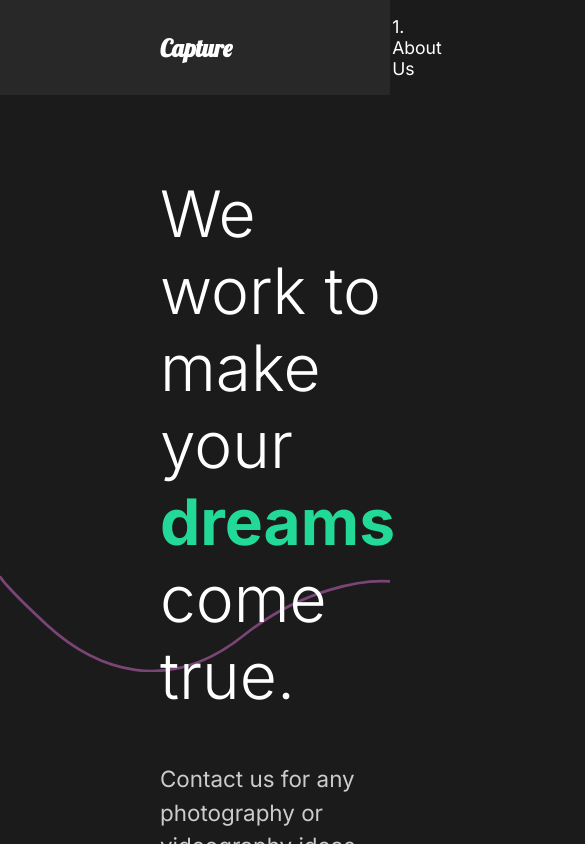
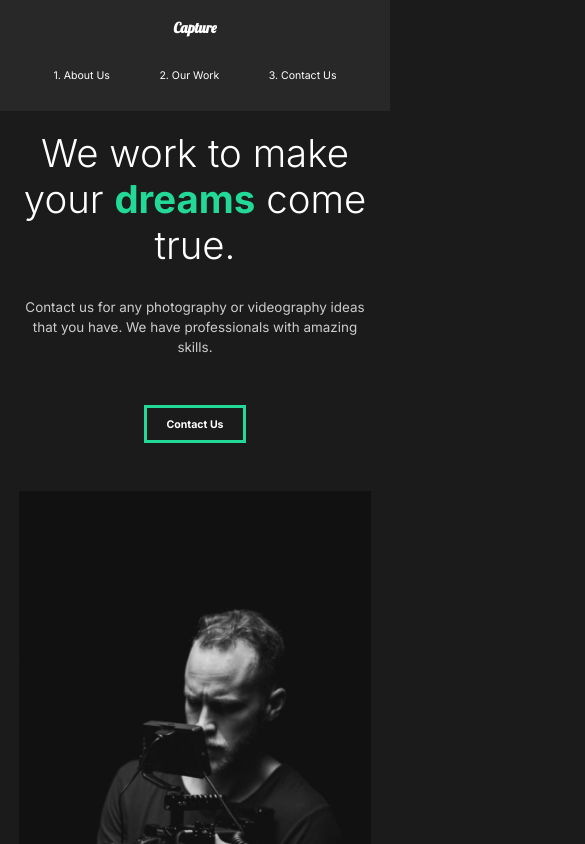
Before and after one commit to Limuthu/Capture-Portfolio, a React (Create React App) app: page / in a window 390 px wide. Shown: the top 844 px of the page, 585 px wide, since content can reach past the window. Built offline with nearby package versions, Linux system fonts and the light colour scheme.

Commit message:
20.Mobile

```diff
--- a/src/App.js
+++ b/src/App.js
@@ -22,6 +22,7 @@
   return (
     <div className="App">
       <GlobalStyle />
+
       <Nav />
       <AnimatePresence mode="wait">
         <Routes location={location} key={location.pathname} >
--- a/src/components/GlobalStyle.js
+++ b/src/components/GlobalStyle.js
@@ -6,6 +6,14 @@
     margin: 0;
     padding: 0;
     box-sizing: border-box;
+    overflow-x: hidden;
+}
+
+html{
+    @media (max-width:1700px) {
+        font-size: 60%;
+    }
+
 }
 
 body {
--- a/src/components/Nav.js
+++ b/src/components/Nav.js
@@ -49,7 +49,25 @@
         padding-left: 10rem;
         position: relative;
     }
-`
+
+    @media (max-width:1000px) {
+        flex-direction: column;
+        padding: 1rem 1rem;
+        #logo{
+            display: inline-block;
+            margin: 1rem;
+        }
+        ul{
+            padding: 2rem;
+            justify-content: space-around;
+            width: 100%;
+
+            li{
+                padding: 0;
+            }
+        }
+    }
+`;
 
 
 export default Nav;
--- a/src/components/ServicesSection.js
+++ b/src/components/ServicesSection.js
@@ -71,6 +71,9 @@
 const Cards = styled.div`
     display: flex;
     flex-wrap: wrap;
+    @media (max-width:1300px) {
+        justify-content: center;
+    }
 `;
 
 const Card = styled.div`
--- a/src/components/useScroll.js
+++ b/src/components/useScroll.js
@@ -4,7 +4,7 @@
 
 export const useScroll = () => {
     const controls = useAnimation(); // Call the hook correctly
-    const [element, view] = useInView({ threshold: 0.5 });
+    const [element, view] = useInView({ threshold: 0.3 });
 
     useEffect(() => {
         if (view) {
--- a/src/pages/ContactUs.js
+++ b/src/pages/ContactUs.js
@@ -41,11 +41,20 @@
     padding: 5rem 10rem;
     color: #353535;
     min-height: 90vh;
+    @media (max-width:1300px) {
+        padding: 2rem;
+        font-size: 1rem;
+
+    }
 `;
 
 const Title = styled.div`
     margin-bottom: 4rem;
     color: black;
+    @media (max-width:1300px) {
+        margin-top: 5rem;
+
+    }
 `;
 
 const Hide = styled.div `
--- a/src/pages/MovieDetail.js
+++ b/src/pages/MovieDetail.js
@@ -76,6 +76,11 @@
     margin: 5rem 10rem;
     align-items: center;
     justify-content: space-around;
+    @media (max-width:1300px) {
+        display: block;
+        margin: 2rem 2rem;
+
+    }
 `
 
 const AwardStyle = styled.div`
--- a/src/pages/OurWork.js
+++ b/src/pages/OurWork.js
@@ -61,7 +61,11 @@
     h2{
         padding: 1rem 0rem;
     }
+    @media (max-width:1300px) {
+        padding: 2rem 2rem;
+    }
 `;
+
 
 const Movie = styled(motion.div)`
     padding-bottom: 10rem;
--- a/src/styles.js
+++ b/src/styles.js
@@ -8,6 +8,11 @@
     justify-content: space-between;
     padding: 5rem 10rem;
     color: white;
+    @media (max-width:1000px) {
+        display: block;
+        padding: 2rem 2rem;
+        text-align: center;
+    }
 `;
 
 export const Description = styled.div`
@@ -17,6 +22,13 @@
 
     h2{
         font-weight: 300;
+    }
+
+    @media (max-width:1300px) {
+        padding: 0;
+        button {
+            margin: 2rem 0rem 5rem 0rem;
+        }
     }
 `;
 
```
